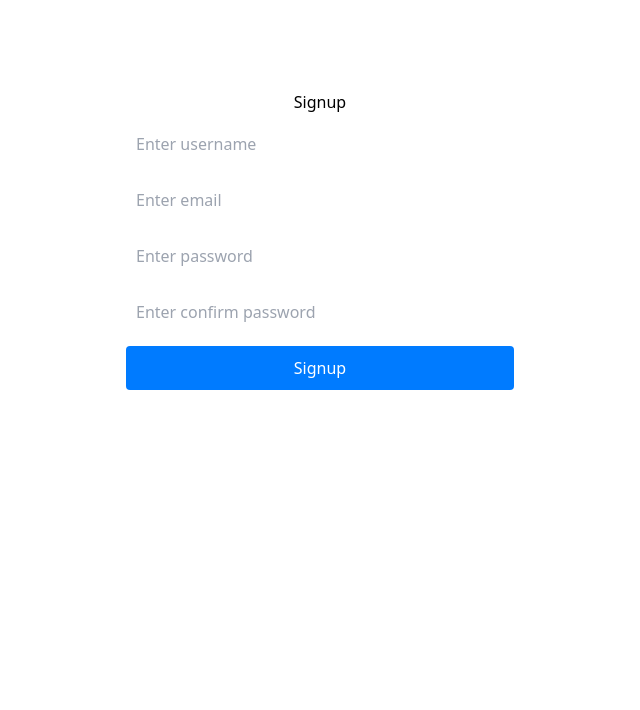
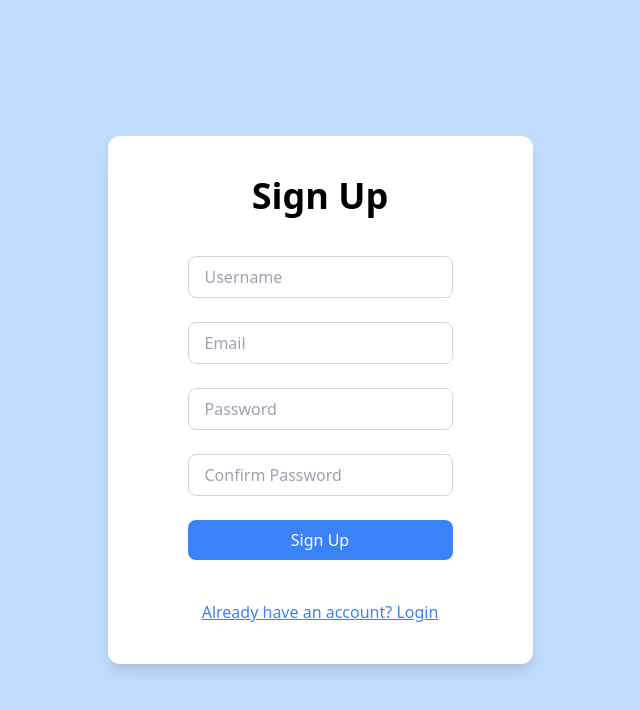
Before and after one commit to CourtOfTheKnee88/ConfSpotter, a React (Vite) app in the folder frontend/: page /sign-up in a window 1280 px wide. Shown: the top 710 px of the page, without its empty margins (320-960 px from the left). Built offline with nearby package versions, Linux system fonts and the light colour scheme.

Commit message:
#30 #24 Login Page and Authentication

```diff
--- a/frontend/src/pages/Login.jsx
+++ b/frontend/src/pages/Login.jsx
@@ -3,8 +3,9 @@ import { useNavigate } from "react-router-dom";
 
 const Login = () => {
   const navigate = useNavigate();
-  const [username, setUsername] = useState("");
+  const [login, setLogin] = useState("");
   const [password, setPassword] = useState("");
+  const [error, setError] = useState("");
 
   function goToConferenceInfo() {
     navigate("/conference-info");
@@ -20,26 +21,40 @@ const Login = () => {
 
   async function handleLogin(e) {
     e.preventDefault();
+    setError("");
+
+    if (!login || !password) {
+      setError("Please enter both username/email and password");
+      return;
+    }
+
     try {
-      const response = await fetch("/api/users", {
+      const response = await fetch("http://localhost:5001/users/verify-login", {
         method: "POST",
         headers: {
           "Content-Type": "application/json",
         },
-        body: JSON.stringify({ username, password }),
+        body: JSON.stringify({
+          login,
+          password_hash: password,
+        }),
       });
 
+      const data = await response.json();
+
       if (response.ok) {
-        const data = await response.json();
         console.log("Success:", data.message);
-        setUsername("");
+        // Store user info in localStorage if needed
+        localStorage.setItem("user", JSON.stringify(data.user));
+        setLogin("");
         setPassword("");
         goToDashboard();
       } else {
-        console.error("Error:", response.statusText);
+        setError(data.message || "Invalid credentials. Please try again.");
       }
     } catch (error) {
       console.error("Network error:", error);
+      setError("Unable to connect to server. Please try again later.");
     }
   }
 
@@ -65,15 +80,17 @@ const Login = () => {
           Sign Up Page
         </button>
       </div>
-      <div className="bg-white rounded-xl py-10 px-20 shadow-lg flex flex-col gap-10">
-        <h1 className="font-bold text-4xl text-center">Confrence Spotter</h1>
+      <div className="bg-white rounded-xl py-10 px-20 shadow-lg flex flex-col">
+        <h1 className="font-bold text-4xl text-center pb-10">
+          Confrence Spotter
+        </h1>
 
         <form onSubmit={handleLogin} className="flex flex-col gap-6">
           <input
-            type="email"
-            placeholder="Email"
-            value={username}
-            onChange={(e) => setUsername(e.target.value)}
+            type="text"
+            placeholder="Username or Email"
+            value={login}
+            onChange={(e) => setLogin(e.target.value)}
             className="border border-gray-300 rounded-lg px-4 py-2 focus:outline-none focus:ring-2 focus:ring-blue-400"
           />
           <input
@@ -83,6 +100,11 @@ const Login = () => {
             onChange={(e) => setPassword(e.target.value)}
             className="border border-gray-300 rounded-lg px-4 py-2 focus:outline-none focus:ring-2 focus:ring-blue-400"
           />
+          {error && (
+            <div className="bg-red-50 border border-red-200 text-red-600 px-4 py-3 rounded-lg text-sm">
+              {error}
+            </div>
+          )}
           <button
             type="submit"
             className="bg-blue-500 text-white px-4 py-2 rounded-lg hover:bg-blue-600"
@@ -90,6 +112,12 @@ const Login = () => {
             Login
           </button>
         </form>
+        <button
+          onClick={goToSignUp}
+          className="text-blue-500 hover:text-blue-600 underline pt-3"
+        >
+          Don't have an account? Sign Up
+        </button>
       </div>
     </div>
   );
--- a/frontend/src/pages/SignUp.jsx
+++ b/frontend/src/pages/SignUp.jsx
@@ -1,7 +1,8 @@
-import React, { useState } from "react";
-import axios from "axios";
+import { useState } from "react";
+import { useNavigate } from "react-router-dom";
 
 const Signup = () => {
+  const navigate = useNavigate();
   const [username, setUsername] = useState("");
   const [email, setEmail] = useState("");
   const [password, setPassword] = useState("");
@@ -9,6 +10,10 @@ const Signup = () => {
   const [error, setError] = useState("");
   const [success, setSuccess] = useState("");
   const [loading, setLoading] = useState(false);
+
+  function goToLogin() {
+    navigate("/");
+  }
 
   const handleSignup = async (e) => {
     e.preventDefault();
@@ -22,80 +27,101 @@ const Signup = () => {
 
     setLoading(true);
     try {
-      const res = await axios.post("http://localhost:5000/api/users", {
+      const response = await fetch("http://localhost:5001/api/users", {
+        method: "POST",
+        headers: {
+          "Content-Type": "application/json",
+        },
+        body: JSON.stringify({
           username: username,
           email: email,
           password_hash: password,
+        }),
       });
 
-      setSuccess("Account created successfully!");
+      const data = await response.json();
+
+      if (response.ok) {
+        setSuccess("Account created successfully! Redirecting to login...");
         setUsername("");
         setEmail("");
         setPassword("");
         setConfirmPassword("");
+        setTimeout(() => {
+          goToLogin();
+        }, 2000);
+      } else {
+        setError(data.message || "Failed to create account");
+      }
     } catch (err) {
-      if (err.response?.data?.message) {
-        setError(err.response.data.message);
-      } else {
-        setError("Server error — please try again later.");
-      }
+      setError("Network error — please try again later.");
     } finally {
       setLoading(false);
     }
   };
 
   return (
-    <div style={{ display: 'flex', justifyContent: 'center', alignItems: 'center', minHeight: '60vh' }}>
-      <div style={{ textAlign: 'center', width: '100%', maxWidth: 420, padding: 16 }}>
-        <h2>Signup</h2>
+    <div className="bg-blue-200 h-screen flex items-center justify-center flex-col gap-10">
+      <div className="bg-white rounded-xl py-10 px-20 shadow-lg flex flex-col gap-10">
+        <h1 className="font-bold text-4xl text-center">Sign Up</h1>
 
-        {error && <p style={{ color: 'red' }}>{error}</p>}
-        {success && <p style={{ color: 'green' }}>{success}</p>}
+        {error && <p className="text-red-500 text-center">{error}</p>}
+        {success && <p className="text-green-500 text-center">{success}</p>}
 
-        <form onSubmit={handleSignup} style={{ display: 'flex', flexDirection: 'column', alignItems: 'center', gap: 12, marginTop: 8 }}>
+        <form onSubmit={handleSignup} className="flex flex-col gap-6">
           <input
-            type="username"
-            placeholder="Enter username"
+            type="text"
+            placeholder="Username"
             value={username}
             onChange={(e) => setUsername(e.target.value)}
             required
-            style={{ width: '100%', padding: 10, boxSizing: 'border-box' }}
+            className="border border-gray-300 rounded-lg px-4 py-2 focus:outline-none focus:ring-2 focus:ring-blue-400"
           />
           <input
             type="email"
-            placeholder="Enter email"
+            placeholder="Email"
             value={email}
             onChange={(e) => setEmail(e.target.value)}
             required
-            style={{ width: '100%', padding: 10, boxSizing: 'border-box' }}
+            className="border border-gray-300 rounded-lg px-4 py-2 focus:outline-none focus:ring-2 focus:ring-blue-400"
           />
-
           <input
             type="password"
-            placeholder="Enter password"
+            placeholder="Password"
             value={password}
             onChange={(e) => setPassword(e.target.value)}
             required
-            style={{ width: '100%', padding: 10, boxSizing: 'border-box' }}
+            className="border border-gray-300 rounded-lg px-4 py-2 focus:outline-none focus:ring-2 focus:ring-blue-400"
           />
-
           <input
             type="password"
-            placeholder="Enter confirm password"
+            placeholder="Confirm Password"
             value={confirmPassword}
             onChange={(e) => setConfirmPassword(e.target.value)}
             required
-            style={{ width: '100%', padding: 10, boxSizing: 'border-box' }}
+            className="border border-gray-300 rounded-lg px-4 py-2 focus:outline-none focus:ring-2 focus:ring-blue-400"
           />
-
           <button
             type="submit"
             disabled={loading}
-            style={{ color: 'white', backgroundColor: loading ? '#ccc' : '#007bff', border: 'none', padding: '10px 16px', cursor: loading ? 'not-allowed' : 'pointer', borderRadius: 4, width: '100%' }}
+            className={`text-white px-4 py-2 rounded-lg ${
+              loading
+                ? "bg-gray-400 cursor-not-allowed"
+                : "bg-blue-500 hover:bg-blue-600"
+            }`}
           >
-            {loading ? "Creating account..." : "Signup"}
+            {loading ? "Creating account..." : "Sign Up"}
           </button>
         </form>
+
+        <div className="text-center">
+          <button
+            onClick={goToLogin}
+            className="text-blue-500 hover:text-blue-600 underline"
+          >
+            Already have an account? Login
+          </button>
+        </div>
       </div>
     </div>
   );
```
Also changed, not shown: 1 other file (tests, documents, lock files or other folders). Lines whose indentation alone changed are shown as unchanged.
